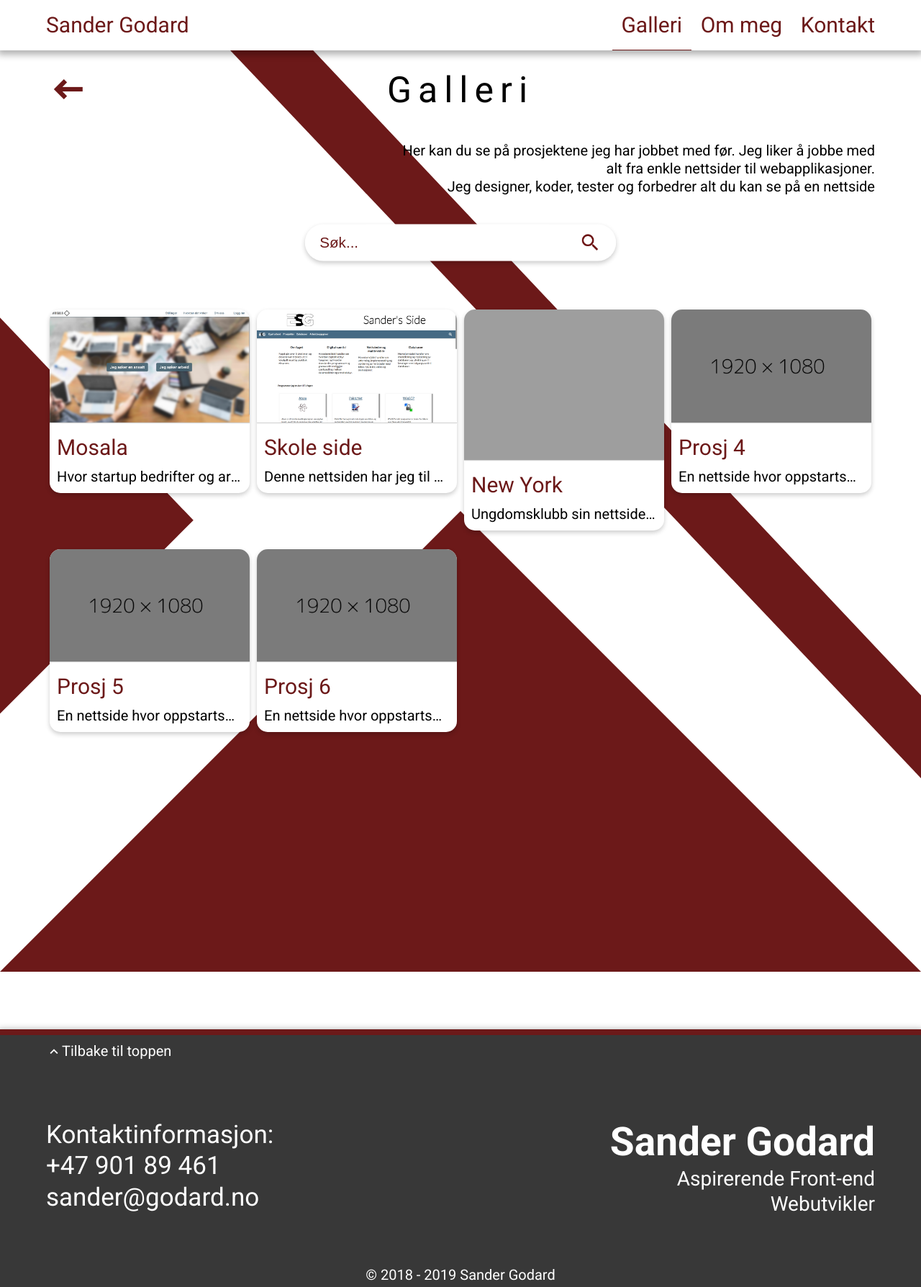
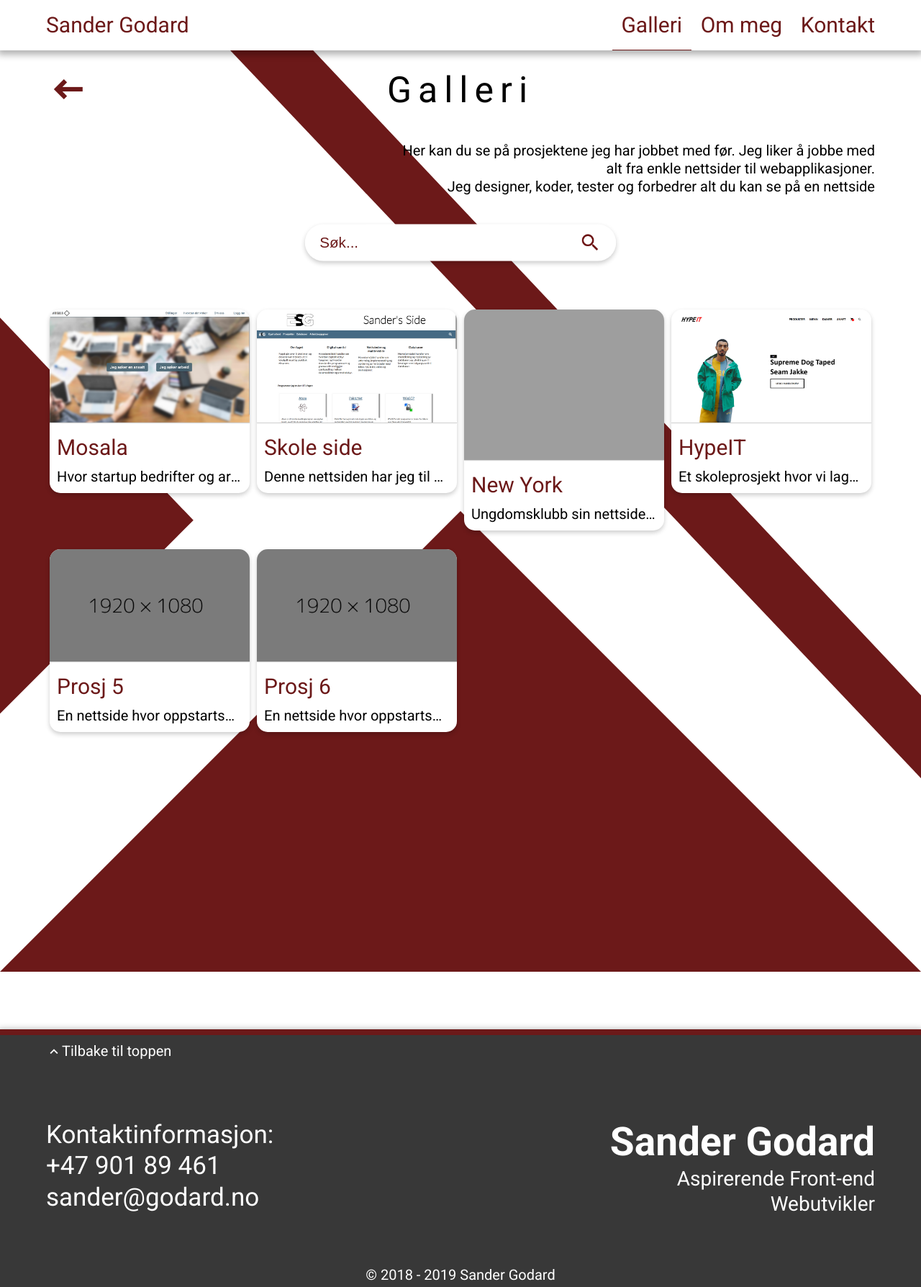
Before and after one commit to SanderGodard/Home, a PHP site: page /Galleri in a window 1280 px wide. Shown: the whole page at 72% size. Run offline with PHP 8.4, Linux system fonts and the light colour scheme; grey boxes are pictures that could not be loaded.

Commit message:
Added HypeIT prosject

```diff
--- a/Galleri/index.html
+++ b/Galleri/index.html
@@ -152,22 +152,18 @@
       </div>
 
 
-      <div class="Project" id="Project4" onclick="ModalOn('Project4')">
-        <img src="../Images/Placeholder.png" alt="Project 4">
+      <div class="Project" id="HypeIT" onclick="ModalOn('HypeIT')">
+        <img src="../Images/HypeIT.png" alt="Project 4">
         <div>
-          <h3>Prosj 4</h3>
-          <span>En nettside hvor oppstartsbedrifter og arbeidere kan lettere finne hverandre</span>
+          <h3>HypeIT</h3>
+          <span>Et skoleprosjekt hvor vi lager nettbutikk</span>
         </div>
         <!-- For the modal -->
         <p>
-          I denne jobben hadde arbeidsgiveren allerede
-          en idé om hvordan han ville nettsiden skulle
-          se ut, så hoved-layoutet på et par av sidene
-          var allerede gjort. Ellers designet jeg alt, både
-          UI og UX messig, og kodet nettsidene i PHP
-          og Sass.
+          Her samarbeider hele klassa om å lage en fake nettbutikk. Jeg er lederen for front-end avdelingen, og dette prosjektet krevde ganske mye. Jeg samarbeidet med flere andre som drev med front-end jobben, og vi måtte organisere og jobbe mye
+          med Sass, PHP, HTML og JS.
         </p>
-        <a href="/Home/Galleri">Hidden link</a>
+        <a href="http://klasserom.net/204/elev20416/prosjekter/HypeIT/">Hidden link</a>
       </div>
 
 
--- a/Styling/Styling.css
+++ b/Styling/Styling.css
@@ -2211,5 +2211,4 @@ footer .RightFooter p {
     display: inline;
   }
 }
-
 /*# sourceMappingURL=Styling.css.map */
```
Also changed, not shown: index.html (+4 -4 lines), Images/HypeIT.png (added), 1 other file.
